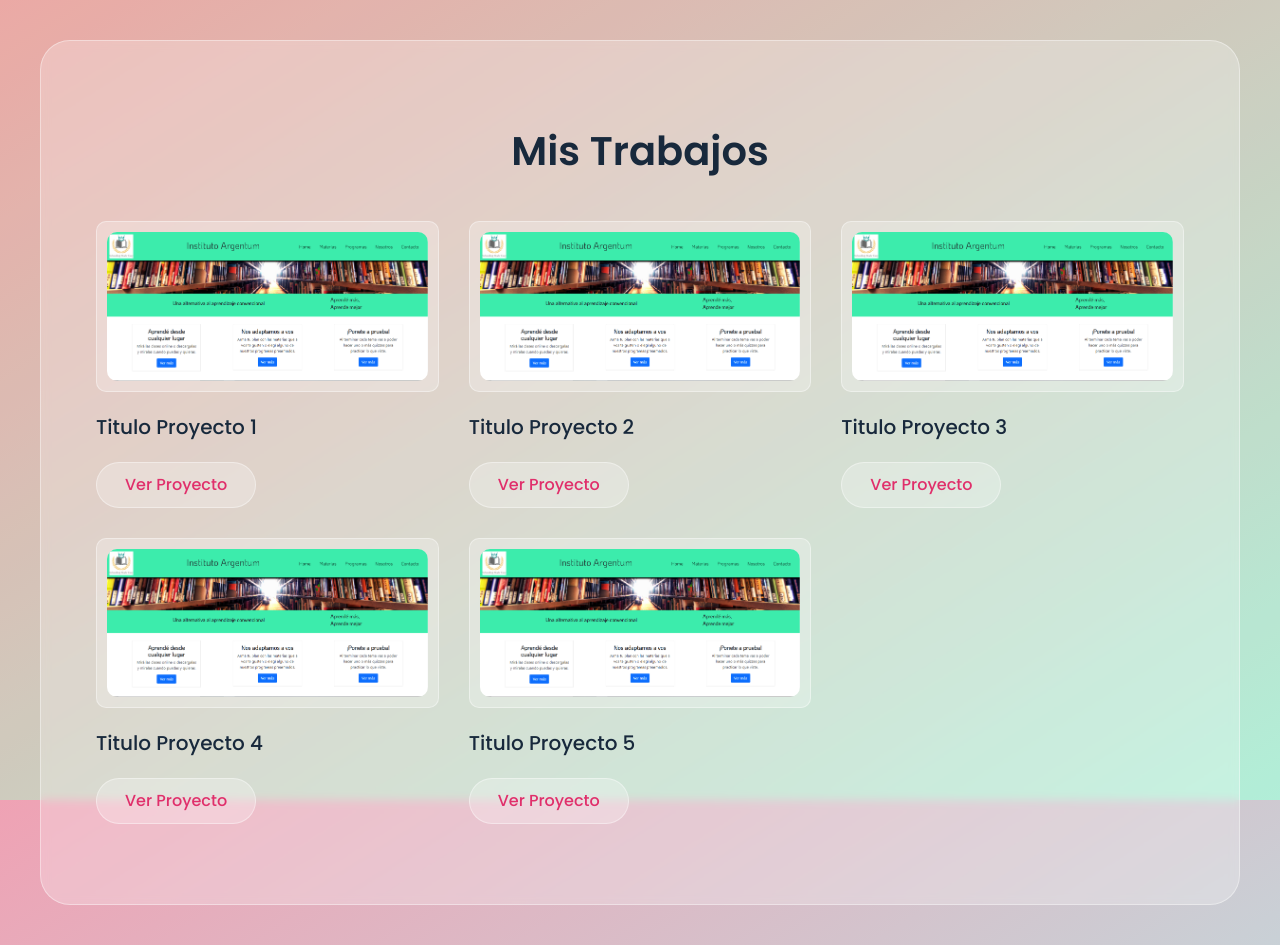
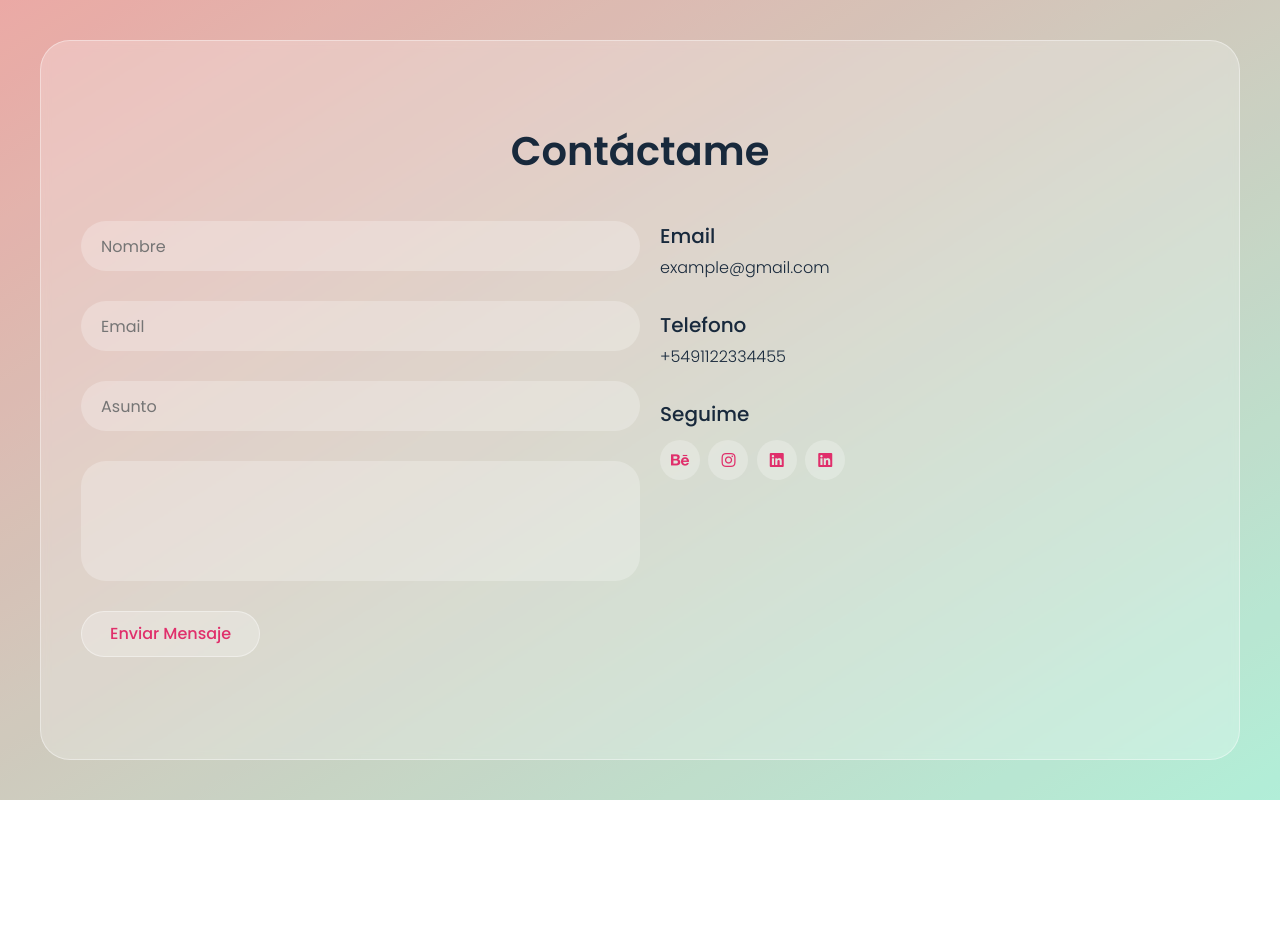
Before and after one commit to manugonzalezm/Portfolio-Paulina-Sansone-Dise-adora, a plain HTML site: page index.html in a window 1280 px wide. After the commit the page ends 800 px from the top, so only its background shows below. Drawn offline with Linux system fonts and the light colour scheme.

Commit message:
Contact Section

```diff
--- a/css/style.css
+++ b/css/style.css
@@ -464,3 +464,65 @@ button{
     text-transform: lowercase;
     color: var(--main-color);
 }
+
+/* -------------------
+    Portfolio Popup
+-------------------- */
+.contact-form,
+.contact-info{
+    width: 50%;
+    pad: 0 15px;
+}
+.contact-form .input-group{
+    width: 100%;
+    margin-bottom: 30px;
+}
+.contact-form .input-control{
+    display: block;
+    width: 100%;
+    height: 50px;
+    border-radius: 25px;
+    border: none;
+    font-family: inherit;
+    font-weight: 400;
+    font-size: 16px;
+    background-color: var(--white-alpha-25);
+    padding: 0 20px;
+    color: var(--blue-dark);
+    border-collapse: 1px solid transparent;
+    transition: border-color 0.3s ease;
+}
+.contact-form .input-control:focus{
+    border-color: var(--white-alpha-40);
+}
+.contact-form textarea.input-control{
+    height: 120px;
+    resize: none;
+    padding-top: 15px;
+}
+.contact-info-item{
+    margin: 0 0 30px;
+    padding: 0 0 0 20px;
+}
+.contact-info-item h3{
+    font-size: 20px;
+    text-transform: capitalize;
+    margin: 0 0 5px;
+}
+.contact-info-item .social-links a{
+    display: inline-flex;
+    align-items: center;
+    justify-content: center;
+    height: 40px;
+    width: 40px;
+    background-color: var(--white-alpha-25);
+    border: 1ox solid var(--white-alpha-40);
+    color: var(--main-color);
+    border-radius: 50%;
+    margin: 6px 4px 0 0;
+    transition: all 0.3s ease;
+}
+.contact-info-item .social-links a:hover{
+    color: var(--white);
+    background-color: var(--main-color);
+}
--- a/index.html
+++ b/index.html
@@ -123,7 +123,7 @@
         <!-- About Section End -->
 
         <!-- Portfolio Section Start -->
-        <section class="portfolio-section sec-padding">
+        <section class="portfolio-section sec-padding hidden">
             <div class="container">
                 <div class="row">
                     <div class="section-title">
@@ -261,6 +261,61 @@
         </section>
         <!-- Portfolio Section End -->
 
+        <!-- Contact Section Start -->
+        <section class="contact-section sec-padding">
+            <div class="container">
+                <div class="row">
+                    <div class="section-title">
+                        <h2>Contáctame</h2>
+                    </div>
+                </div>
+                <div class="row">
+                    <div class="contact-form">
+                        <form>
+                            <div class="row">
+                                <div class="input-group">
+                                    <input type="text" placeholder="Nombre" class="input-control" required>
+                                </div>
+                                <div class="input-group">
+                                    <input type="email" placeholder="Email" class="input-control" required>
+                                </div>
+                                <div class="input-group">
+                                    <input type="text" placeholder="Asunto" class="input-control" required>
+                                </div>
+                                <div class="input-group">
+                                    <textarea placeholder="Mensaje" class="input-control" required>
+                                    </textarea>
+                                </div>
+                                <div class="submit-btn">
+                                    <button type="submit" class="btn">Enviar mensaje</button>
+                                </div>
+                            </div>
+                        </form>
+                    </div>
+                    <div class="contact-info">
+                        <div class="contact-info-item">
+                            <h3>Email</h3>
+                            <p>example@gmail.com</p>
+                        </div>
+                        <div class="contact-info-item">
+                            <h3>Telefono</h3>
+                            <p>+5491122334455</p>
+                        </div>
+                        <div class="contact-info-item">
+                            <h3>Seguime</h3>
+                            <div class="social-links">
+                                <a href="#" target="_blank" rel="noopener noreferrer"><i class="fab fa-behance"></i></a>
+                                <a href="#" target="_blank" rel="noopener noreferrer"><i class="fab fa-instagram"></i></a>
+                                <a href="#" target="_blank" rel="noopener noreferrer"><i class="fab fa-linkedin"></i></a>
+                                <a href="#" target="_blank" rel="noopener noreferrer"><i class="fab fa-linkedin"></i></a>
+                            </div>
+                        </div>
+                    </div>
+                </div>
+            </div>
+        </section>
+        <!-- Contact Section End -->
+
 
     </div>
     <!-- Main End -->
```
